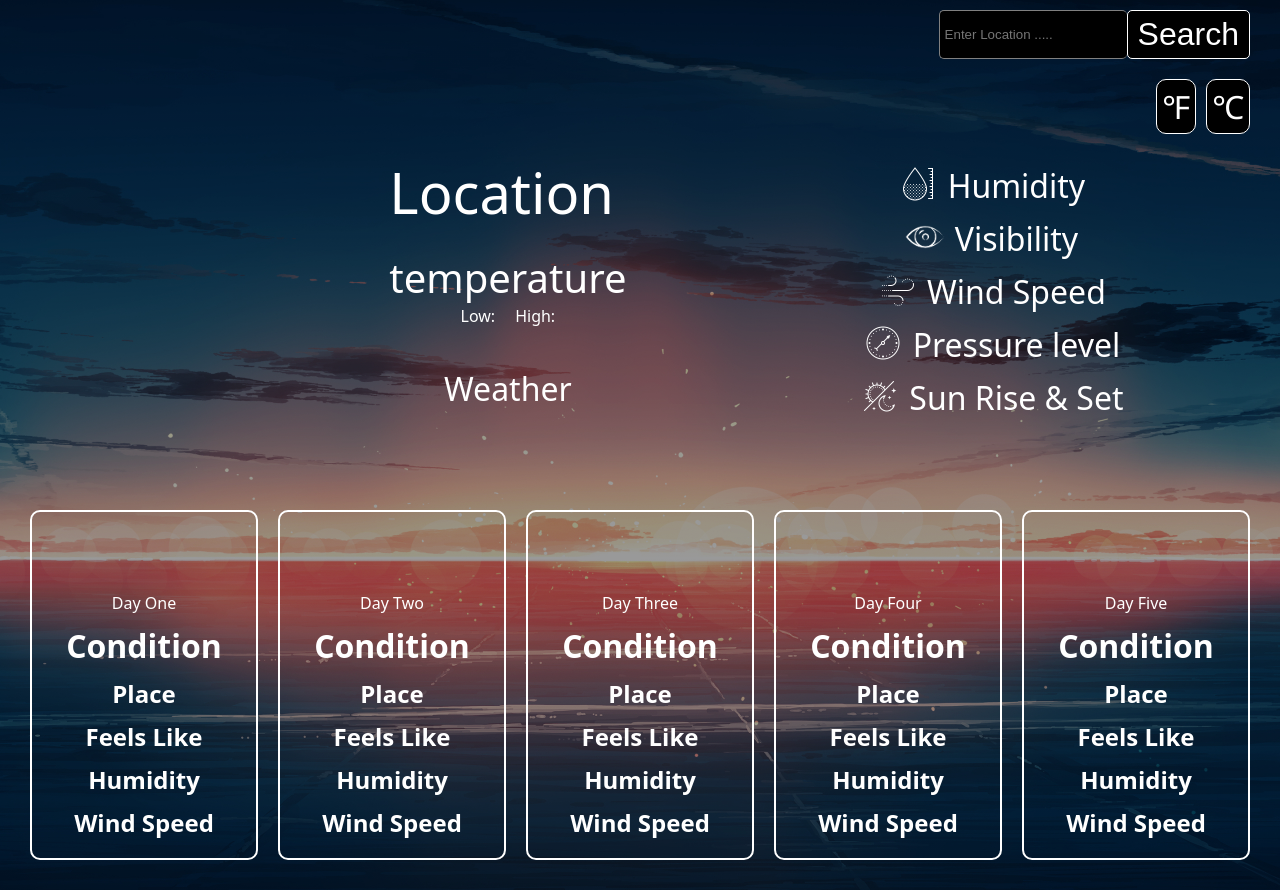
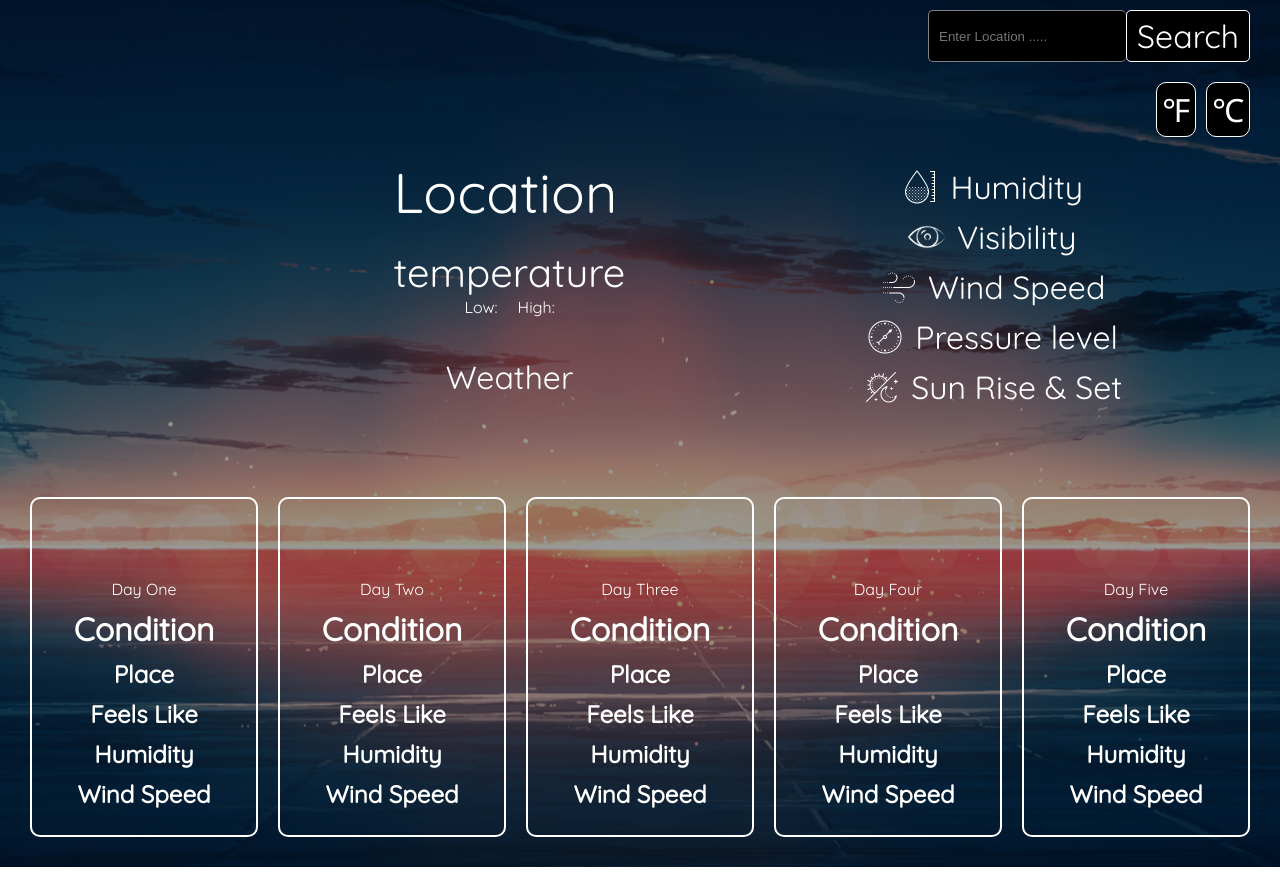
Before and after one commit to LunaticEradicator/Create-Weather-App-API-Calling-, a website built with webpack: page dist/index.html in a window 1280 px wide. After the commit the page ends 867 px from the top, so only its background shows below. Built offline with Linux system fonts and the light colour scheme; no server answers.

Commit message:
Code cleanup and style fix

```diff
--- a/src/index.js
+++ b/src/index.js
@@ -8,16 +8,7 @@ const fahrenheitUnit = document.querySelector('.fahrenheitUnit');
 const celsiusUnit = document.querySelector('.celsiusUnit');
 
 const locationName = document.querySelector('.locationName');
-const humidity = document.querySelector('.humidity');
-const visibility = document.querySelector('.visibility');
-
-
-const weatherCondition = document.querySelector('.weatherCondition');
-const weatherConditionIcon = document.querySelector('.weatherConditionIcon');
-const temperature = document.querySelector('.temperature');
-const temperatureMin = document.querySelector('.temperatureMin');
-const temperatureMax = document.querySelector('.temperatureMax');
-
+const dayTimeIcon = document.querySelector('.dayTimeIcon');
 
 const time = document.querySelector('.time');
 const date = document.querySelector('.date');
@@ -25,7 +16,13 @@ const wind = document.querySelector('.wind');
 const sunRise = document.querySelector('.sunRise');
 const sunSet = document.querySelector('.sunSet');
 const pressure = document.querySelector('.pressure');
-
+const humidity = document.querySelector('.humidity');
+const visibility = document.querySelector('.visibility');
+const weatherCondition = document.querySelector('.weatherCondition');
+const weatherConditionIcon = document.querySelector('.weatherConditionIcon');
+const temperature = document.querySelector('.temperature');
+const temperatureMin = document.querySelector('.temperatureMin');
+const temperatureMax = document.querySelector('.temperatureMax');
 
 const perDayOneName = document.querySelector('.perDayOneName');
 const perDayOneCondition = document.querySelector('.perDayOneCondition');
@@ -68,7 +65,6 @@ const perDayThreeImage = document.querySelector('.perDayThreeImage');
 const perDayFourImage = document.querySelector('.perDayFourImage');
 const perDayFiveImage = document.querySelector('.perDayFiveImage');
 
-const dayTimeIcon = document.querySelector('.dayTimeIcon');
 
 let getUserInput // userInput from HTML
 const storeUserInputArray = [];
--- a/src/style.css
+++ b/src/style.css
@@ -1,3 +1,5 @@
+@import url('https://fonts.googleapis.com/css2?family=Itim&family=Quicksand&display=swap');
+
 body,
 html {
     margin: 0;
@@ -5,10 +7,12 @@ html {
 }
 
 body {
-    font-family: system-ui, -apple-system, BlinkMacSystemFont, 'Segoe UI', Roboto, Oxygen, Ubuntu, Cantarell, 'Open Sans', 'Helvetica Neue', sans-serif;
+    /* font-family: system-ui, -apple-system, BlinkMacSystemFont, 'Segoe UI', Roboto, Oxygen, Ubuntu, Cantarell, 'Open Sans', 'Helvetica Neue', sans-serif; */
     background-image: linear-gradient(to right, rgba(0, 0, 0, 0.4), rgba(0, 0, 0, 0.4)), url('../img/bg1.jpg');
     background-position: center;
     color: white;
+    font-family: 'Itim', cursive;
+    font-family: 'Quicksand', sans-serif;
 }
 
 
@@ -39,12 +43,9 @@ h6 {
     margin: 0;
 }
 
-
 input {
-    padding: 5px;
     background-color: black;
     color: white;
-    /* font-size: 1.2rem; */
 }
 
 form {
@@ -56,6 +57,8 @@ input[type="text"] {
     border: 1px solid grey;
     border-right: none;
     border-radius: 5px;
+    padding-left: 10px;
+    padding-right: 10px;
 }
 
 button {
@@ -66,6 +69,7 @@ button {
     border-radius: 10px;
     cursor: pointer;
     border: 1px solid rgb(255, 255, 255);
+    transition: 0.5s;
 }
 
 img {
@@ -73,7 +77,32 @@ img {
     max-width: 450px;
 }
 
+.mainSection {
+    min-height: 87vh;
+    box-sizing: border-box;
+    border-radius: 10px;
+}
+
+
+.container {
+    display: flex;
+    flex-direction: column;
+    margin: 20px;
+    margin-top: 0px;
+}
+
+
+.searchBar {
+    display: flex;
+    justify-content: flex-end;
+    align-items: center;
+    padding: 10px;
+}
+
 #submitBtn {
+    padding: 5px;
+    font-family: 'Itim', cursive;
+    font-family: 'Quicksand', sans-serif;
     border: 1px solid rgb(255, 255, 255);
     border-radius: 5px;
     cursor: pointer;
@@ -83,29 +112,10 @@ img {
     transition: 0.5s;
 }
 
-button:hover,
-#submitBtn:hover {
-    background-color: rgb(255, 255, 255);
-    color: rgb(0, 0, 0);
-    border: 1px solid rgb(0, 0, 0);
-}
-
-.container {
+.sectionOne {
     display: flex;
-    flex-direction: column;
-    margin: 20px;
-    margin-top: 0px;
-}
-
-.submitBtn {
-    display: block;
-}
-
-.searchBar {
-    display: flex;
-    justify-content: flex-end;
+    justify-content: center;
     align-items: center;
-    padding: 10px;
 }
 
 .temperatureUnitDetails {
@@ -115,20 +125,13 @@ button:hover,
     margin: 10px;
 }
 
-.sectionOne {
+.sectionTwo {
     display: flex;
+    flex-direction: column;
     justify-content: center;
-    align-items: center;
+    gap: 20px;
 }
 
-/* MainSection */
-.mainSection {
-    min-height: 87vh;
-    box-sizing: border-box;
-    border-radius: 10px;
-}
-
-/* ,.weatherIcon  */
 .weatherDetails {
     display: flex;
     justify-content: space-around;
@@ -139,12 +142,6 @@ button:hover,
     border-radius: 10px;
 }
 
-.sectionTwo {
-    display: flex;
-    flex-direction: column;
-    justify-content: center;
-    gap: 20px;
-}
 
 .weatherConditionIcon,
 .perDayOneImage,
@@ -186,7 +183,6 @@ button:hover,
     font-size: 1.5rem;
 }
 
-
 .temperature {
     font-size: 2.5rem;
 }
@@ -202,7 +198,7 @@ button:hover,
     gap: 20px;
 }
 
-.otherDiv {
+.otherWeatherDetails {
     padding-top: 10px;
     display: flex;
     flex-direction: column;
@@ -210,7 +206,7 @@ button:hover,
     gap: 10px;
 }
 
-.otherDetailsDiv {
+.otherWeatherDetailsEach {
     font-size: 2rem;
     display: flex;
     flex-direction: column;
@@ -286,7 +282,7 @@ button:hover,
 }
 
 .fiveDayWeatherDetails>div {
-    height: 350px;
+    height: 340px;
     border-radius: 10px;
     margin: 10px;
     margin-top: 30px;
@@ -309,3 +305,10 @@ input:focus::placeholder {
 input:active::placeholder {
     opacity: 1;
 }
+
+button:hover,
+#submitBtn:hover {
+    background-color: rgb(255, 255, 255);
+    color: rgb(0, 0, 0);
+    border: 1px solid rgb(0, 0, 0);
+}
```
Also changed, not shown: dist/index.html, dist/main.js, src/perDay.js (deleted).
